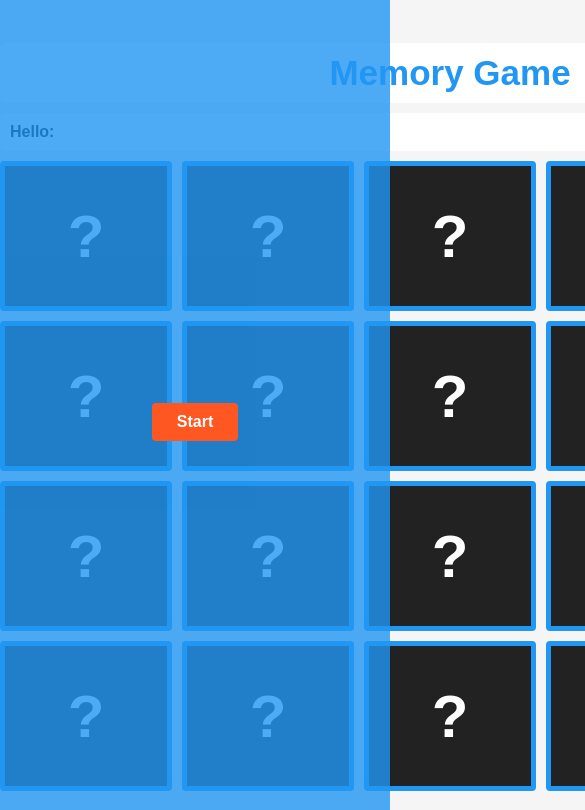
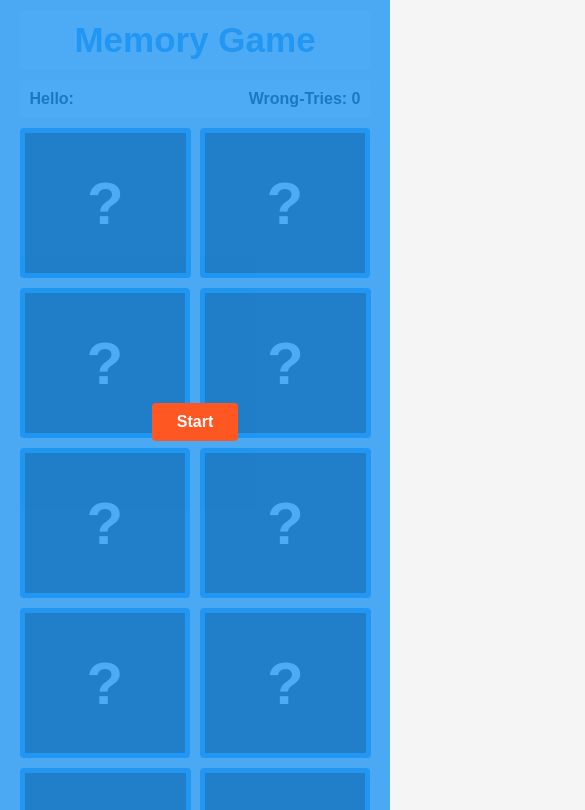
Before and after one commit to Ehabmoham/Memory_Game, a plain HTML site: page index.html in a window 390 px wide. Shown: the top 810 px of the page, 585 px wide, since content can reach past the window. Drawn offline with Linux system fonts and the light colour scheme.

Commit message:
Make App Responsive

```diff
--- a/css/style.css
+++ b/css/style.css
@@ -159,3 +159,9 @@ body{
     font-weight: bold;
     cursor: pointer;
 }
+
+@media (max-width: 991px) {
+    .app{
+        width: 90%;
+    }
+}
```
